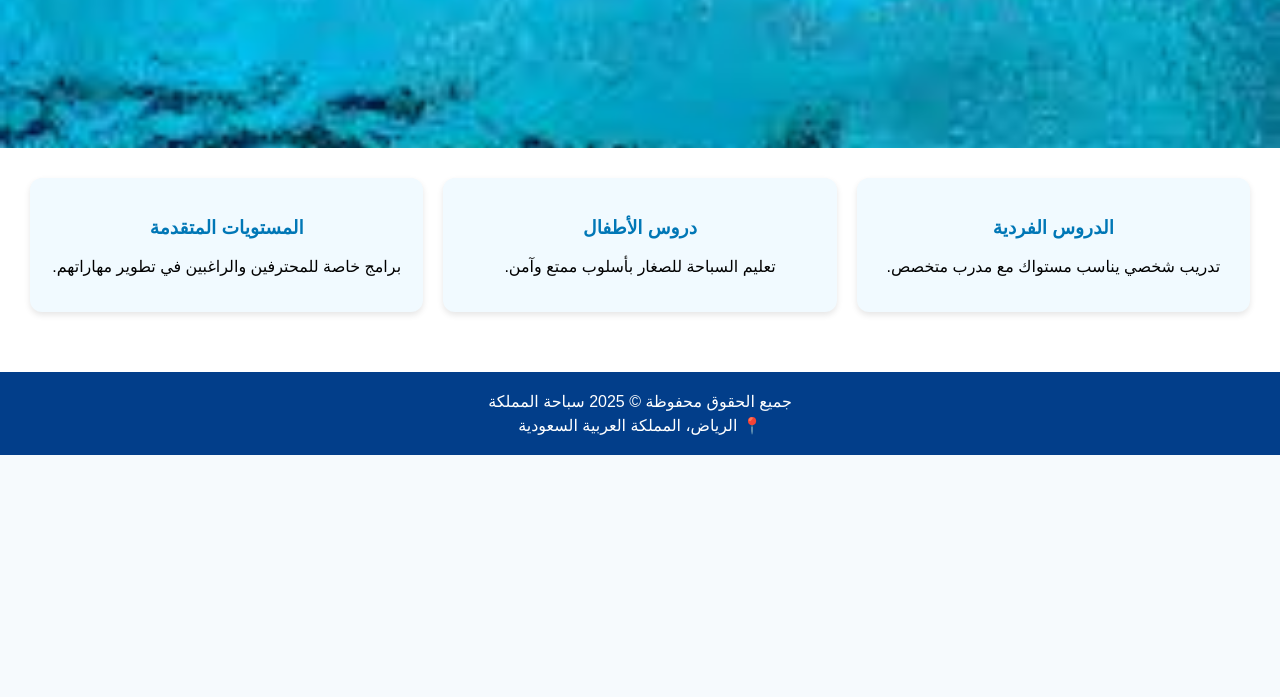
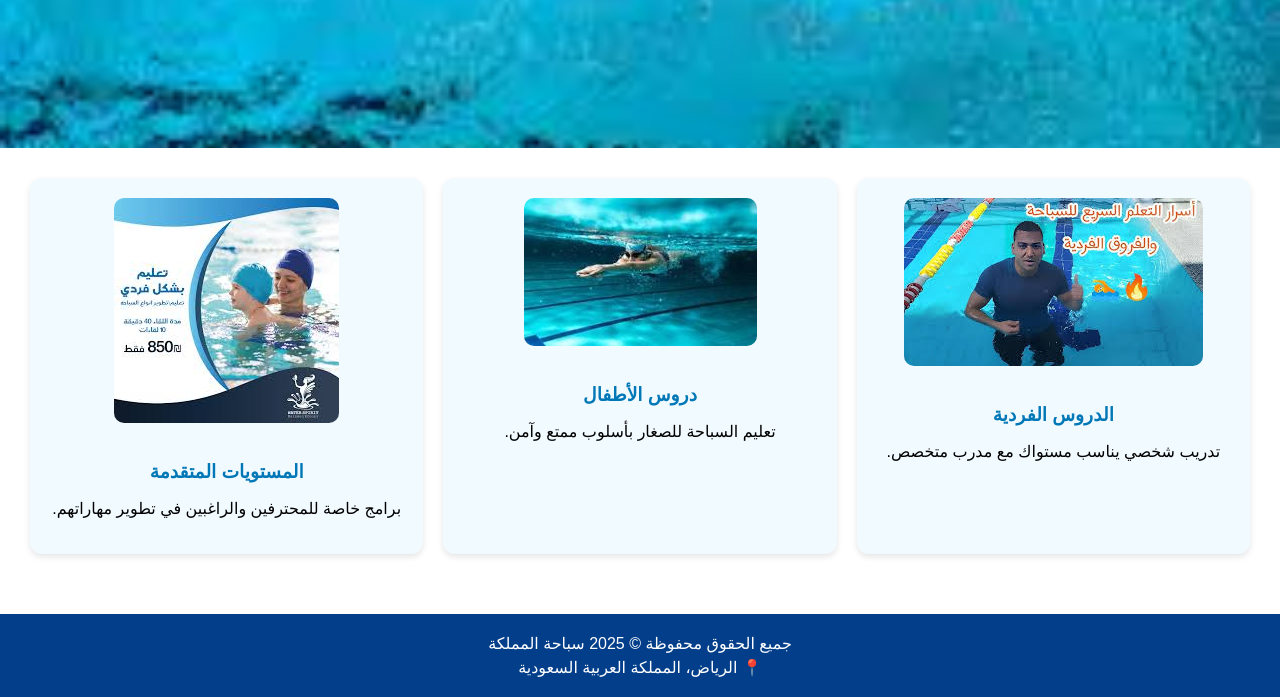
Before and after one commit to ahmed14344/ahmee, a Django app: page / in a window 1280 px wide. Shown: the part 477-1174 px from the top of the page. Before the commit the page ends 932 px from the top, so only its background shows below. Run offline with Django 5.2, Linux system fonts and the light colour scheme.

Commit message:
النهائي

```diff
--- a/templates/home.html
+++ b/templates/home.html
@@ -20,7 +20,7 @@
         }
         .sections {
             display: grid;
-            grid-template-columns: repeat(auto-fit,minmax(250px,1fr));
+            grid-template-columns: repeat(auto-fit, minmax(280px, 1fr));
             gap: 20px;
             padding: 30px;
         }
@@ -35,25 +35,36 @@
         .card:hover {
             transform: translateY(-5px);
         }
+        .card img {
+            max-width: 100%;
+            border-radius: 10px;
+            margin-bottom: 15px;
+        }
         .card h3 {
             color: #0077b6;
+            margin-bottom: 10px;
         }
     </style>
 
+    <!-- القسم الرئيسي -->
     <section class="hero">
         <h2>تعلم السباحة مع أفضل المدربين في المملكة</h2>
     </section>
 
+    <!-- بطاقات الدروس -->
     <section class="sections">
         <div class="card">
+            <img src="{% static 'images/indvedual.jpg' %}" alt="الدروس الفردية">
             <h3>الدروس الفردية</h3>
             <p>تدريب شخصي يناسب مستواك مع مدرب متخصص.</p>
         </div>
         <div class="card">
+            <img src="{% static 'images/swimm.jpg' %}" alt="دروس الأطفال">
             <h3>دروس الأطفال</h3>
             <p>تعليم السباحة للصغار بأسلوب ممتع وآمن.</p>
         </div>
         <div class="card">
+            <img src="{% static 'images/proff.jpg' %}" alt="المستويات المتقدمة">
             <h3>المستويات المتقدمة</h3>
             <p>برامج خاصة للمحترفين والراغبين في تطوير مهاراتهم.</p>
         </div>
```
